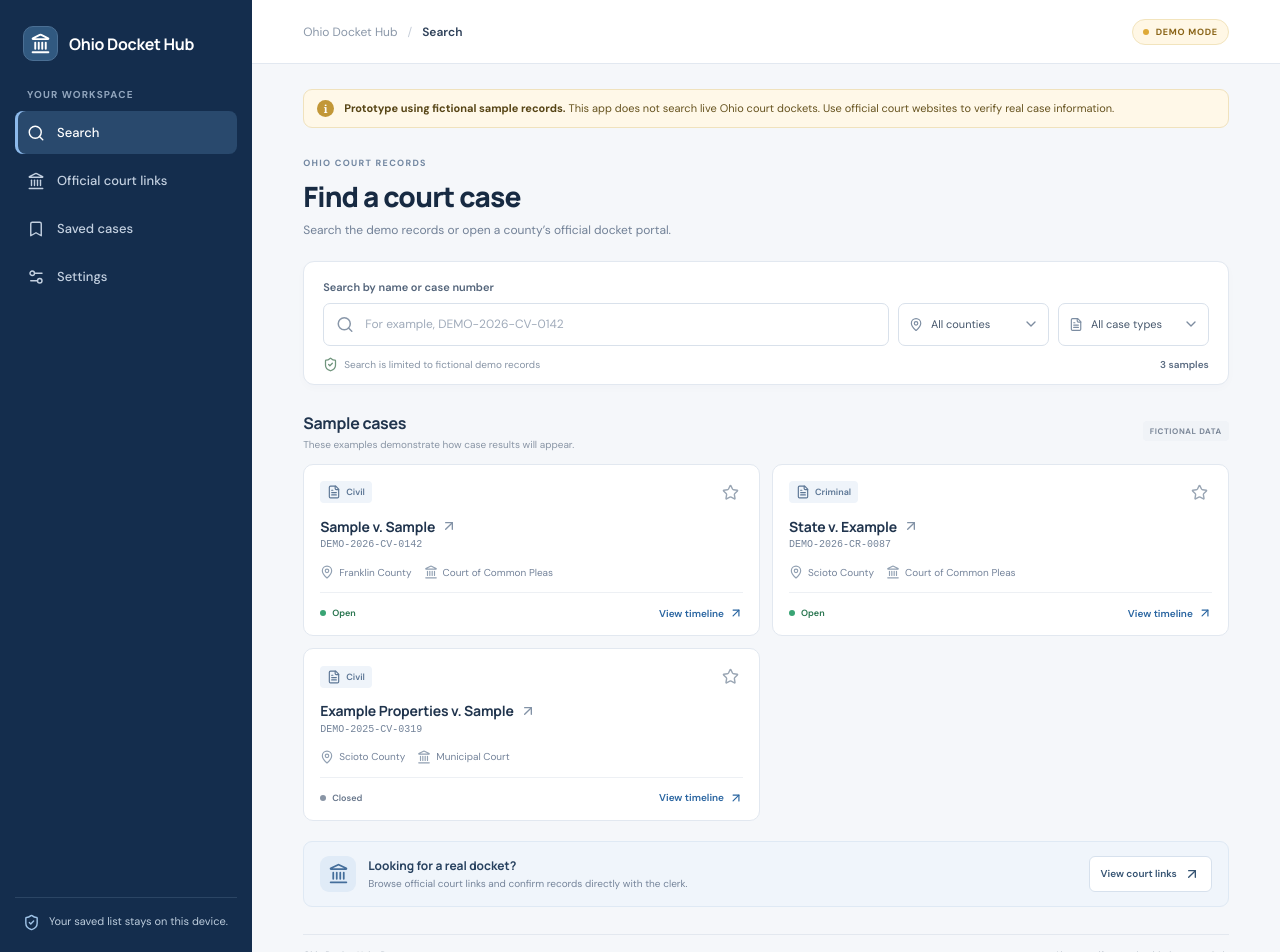
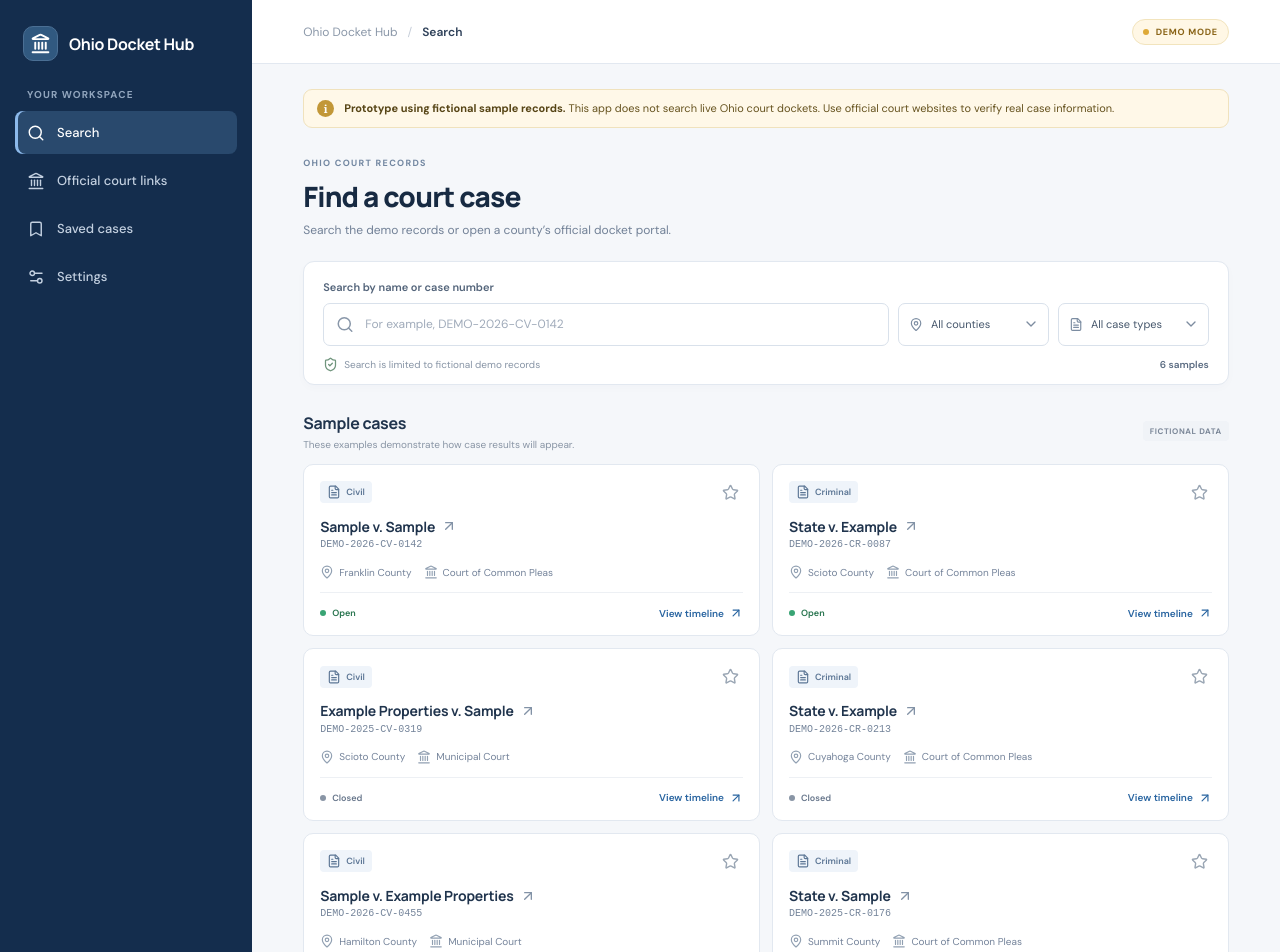
Before and after one commit to jodianne1952/congenial-octo-couscous, a React (Vite) app: page / in a window 1280 px wide. Shown: the top 952 px of the page. Built offline with nearby package versions, Linux system fonts and the light colour scheme.

Commit message:
Fine-tune search dead-end, county buttons, and sample cases

```diff
--- a/src/main.tsx
+++ b/src/main.tsx
@@ -2,7 +2,7 @@ import React, { useMemo, useState } from 'react';
 import { createRoot } from 'react-dom/client';
 import {
   ArrowLeft, ArrowUpRight, Bookmark, Check, ChevronDown, Clock3,
-  ExternalLink, FileText, Landmark, MapPin, Menu, Search, SearchX,
+  ExternalLink, FileText, Landmark, MapPin, Menu, Phone, Search, SearchX,
   Settings2, ShieldCheck, Star, X,
 } from 'lucide-react';
 import { COURT_SOURCES } from './courts/sources';
@@ -47,6 +47,30 @@ const demoCases: CaseRecord[] = [
       { date: 'Jan 9, 2026', title: 'Judgment entered', note: 'Fictional sample docket entry.' },
     ],
   },
+  {
+    id: 'DEMO-2026-CR-0213', name: 'State v. Example', county: 'Cuyahoga',
+    court: 'Court of Common Pleas', status: 'Closed', filed: 'Aug 4, 2026',
+    category: 'Criminal', events: [
+      { date: 'Aug 4, 2026', title: 'Indictment filed', note: 'Fictional sample docket entry.' },
+      { date: 'Oct 1, 2026', title: 'Judgment entered', note: 'Fictional sample docket entry.' },
+    ],
+  },
+  {
+    id: 'DEMO-2026-CV-0455', name: 'Sample v. Example Properties', county: 'Hamilton',
+    court: 'Municipal Court', status: 'Open', filed: 'Sep 30, 2026',
+    category: 'Civil', events: [
+      { date: 'Sep 30, 2026', title: 'Complaint filed', note: 'Fictional sample docket entry.' },
+      { date: 'Oct 20, 2026', title: 'Mediation scheduled', note: 'Fictional sample docket entry.' },
+    ],
+  },
+  {
+    id: 'DEMO-2025-CR-0176', name: 'State v. Sample', county: 'Summit',
+    court: 'Court of Common Pleas', status: 'Open', filed: 'Dec 2, 2025',
+    category: 'Criminal', events: [
+      { date: 'Dec 2, 2025', title: 'Arraignment held', note: 'Fictional sample docket entry.' },
+      { date: 'Oct 12, 2026', title: 'Pretrial hearing scheduled', note: 'Fictional sample docket entry.' },
+    ],
+  },
 ];
 
 const pages: { name: Page; icon: typeof Search }[] = [
@@ -87,6 +111,8 @@ function App() {
       return matchesQuery && matchesCounty && matchesCategory && matchesPage;
     });
   }, [category, county, page, query, saved]);
+
+  const visibleSources = useMemo(() => COURT_SOURCES.filter(source => source.county.toLowerCase().includes(sourceQuery.trim().toLowerCase())), [sourceQuery]);
 
   function toggleSaved(id: string) {
     const next = saved.includes(id) ? saved.filter(item => item !== id) : [...saved, id];
@@ -160,7 +186,7 @@ function App() {
               </section>
               <section className="results-section">
                 <div className="section-heading"><div><h2>Sample cases</h2><p>These examples demonstrate how case results will appear.</p></div><span className="sample-tag">FICTIONAL DATA</span></div>
-                {results.length ? <div className="case-grid">{results.map(record => <CaseCard key={record.id} record={record} isSaved={saved.includes(record.id)} onOpen={() => setSelected(record)} onToggleSaved={() => toggleSaved(record.id)} />)}</div> : <EmptyState title="No sample cases found" text="Try another name, number, county, or case type." icon={<SearchX size={23} />} />}
+                {results.length ? <div className="case-grid">{results.map(record => <CaseCard key={record.id} record={record} isSaved={saved.includes(record.id)} onOpen={() => setSelected(record)} onToggleSaved={() => toggleSaved(record.id)} />)}</div> : <EmptyState title="No sample cases found" text="This demo holds only fictional sample cases, so real names and case numbers won't appear here. For a real case, use your county's official records portal." icon={<SearchX size={23} />} action={<button className="button-primary" onClick={() => navigate('Official court links')}>Find your county's portal <ArrowUpRight size={15} /></button>} />}
               </section>
               <section className="official-cta"><div className="cta-icon"><Landmark size={21} /></div><div><h3>Looking for a real docket?</h3><p>Browse official court links and confirm records directly with the clerk.</p></div><button className="button-secondary" onClick={() => navigate('Official court links')}>View court links <ArrowUpRight size={16} /></button></section>
             </>
@@ -169,10 +195,10 @@ function App() {
               <div className="page-heading"><div><div className="eyebrow">SOURCE DIRECTORY</div><h1>Official court links</h1><p>Open court-provided records portals and verify case information with the clerk.</p></div></div>
               <div className="source-summary"><ShieldCheck size={18} /><p>Links below lead to external court websites. Availability and update timing vary by court. The hub does not import or monitor these records.</p></div>
               <section className="search-panel" aria-label="Find your county"><label className="search-label" htmlFor="county-search">Find your county</label><div className="search-input-wrap"><Search size={19} /><input id="county-search" value={sourceQuery} onChange={event => setSourceQuery(event.target.value)} placeholder="Start typing a county name — for example, Scioto" /></div></section>
-              <div className="source-list">{COURT_SOURCES.filter(source => source.county.toLowerCase().includes(sourceQuery.trim().toLowerCase())).map(source => <article className="source-card" key={`${source.county}-${source.division}`}>
-                <div className="source-icon"><Landmark size={20} /></div><div className="source-main"><div className="source-kicker">{source.county.toUpperCase()} COUNTY · {source.division.toUpperCase()}</div><h2>{source.name}</h2><p>{source.notes}</p>{source.clerkPhone && <p className="clerk-phone">Clerk’s office: <a href={`tel:${source.clerkPhone.replace(/[^0-9+]/g, '')}`}>{source.clerkPhone}</a></p>}<div className="source-links"><a className="button-primary" href={source.recordAccessUrl} target="_blank" rel="noopener noreferrer">Open records portal <ExternalLink size={15} /></a><a className="text-link" href={source.officialUrl} target="_blank" rel="noopener noreferrer">Court website <ArrowUpRight size={14} /></a></div></div>
-                <span className="external-badge"><ExternalLink size={13} /> External site</span>
-              </article>)}</div>
+              <p className="source-count">Showing {visibleSources.length} of {COURT_SOURCES.length} counties</p>{visibleSources.length === 0 ? <EmptyState title="No county matches that name" text="Check the spelling — every Ohio county is listed here. If you're not sure of the county, a neighboring county's clerk can usually point you to the right office." icon={<SearchX size={23} />} action={<button className="button-primary" onClick={() => setSourceQuery('')}>Clear search</button>} /> : <div className="source-list">{visibleSources.map(source => <article className="source-card" key={`${source.county}-${source.division}`}>
+                <div className="source-icon"><Landmark size={20} /></div><div className="source-main"><div className="source-kicker">{source.county.toUpperCase()} COUNTY · {source.division.toUpperCase()}</div><h2>{source.name}</h2><p>{source.notes}</p>{source.clerkPhone && <p className="clerk-phone">Clerk’s office: <a href={`tel:${source.clerkPhone.replace(/[^0-9+]/g, '')}`}>{source.clerkPhone}</a></p>}<div className="source-links">{source.onlinePortal ? <a className="button-primary" href={source.recordAccessUrl} target="_blank" rel="noopener noreferrer">Open records portal <ExternalLink size={15} /></a> : (source.clerkPhone ? <a className="button-primary" href={`tel:${source.clerkPhone.replace(/[^0-9+]/g, '')}`}>Call the clerk <Phone size={15} /></a> : <a className="button-primary" href={source.recordAccessUrl} target="_blank" rel="noopener noreferrer">Clerk's page <ExternalLink size={15} /></a>)}<a className="text-link" href={source.officialUrl} target="_blank" rel="noopener noreferrer">Court website <ArrowUpRight size={14} /></a></div></div>
+                <span className="external-badge">{source.onlinePortal ? <><ExternalLink size={13} /> External site</> : <><Phone size={13} /> Phone / in-person records</>}</span>
+              </article>)}</div>}
               <article className="source-card state-source"><div className="source-icon"><Landmark size={20} /></div><div className="source-main"><div className="source-kicker">STATEWIDE RESOURCE</div><h2>Supreme Court of Ohio</h2><p>Find statewide online services and court resources. Availability depends on the court and case type.</p><div className="source-links"><a className="button-primary" href="https://www.supremecourt.ohio.gov/online-services/" target="_blank" rel="noopener noreferrer">Browse online services <ExternalLink size={15} /></a></div></div><span className="external-badge"><ExternalLink size={13} /> External site</span></article>
               <div className="records-note"><strong>Before relying on a docket:</strong> Restricted, sealed, juvenile, and expunged matters may not be available online. A missing search result does not prove a case does not exist. Confirm deadlines and filings with the clerk.</div>
             </section>
```
